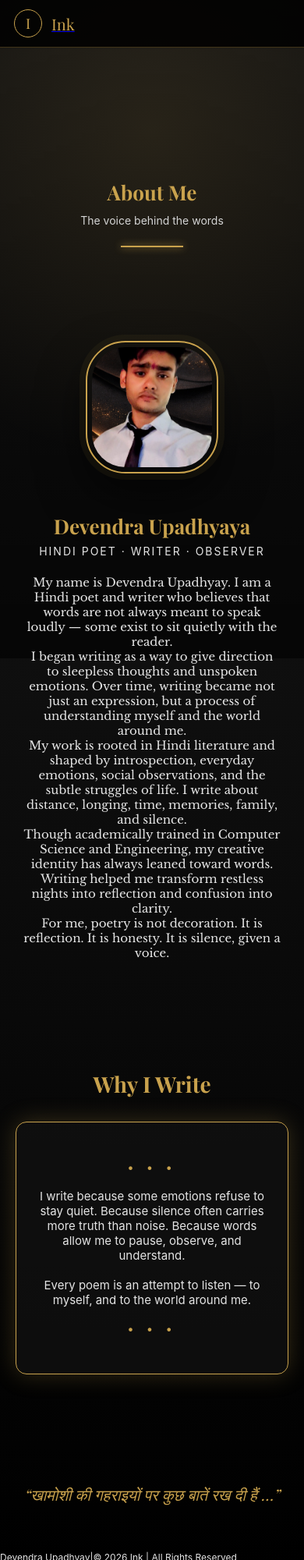
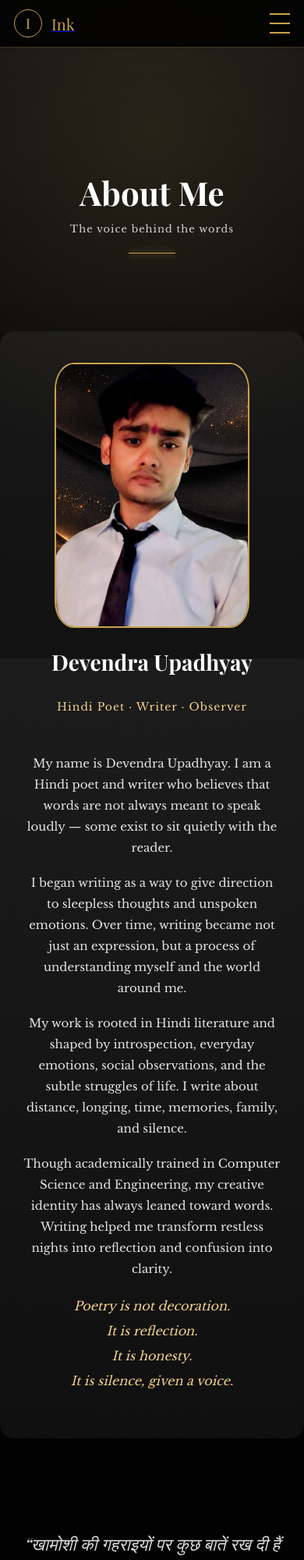
Before and after one commit to Devendra-upadhyay/Ink, a plain HTML site: page about.html in a window 390 px wide. Shown: the top 2000 px of the page at 78% size. Drawn offline with nearby package versions, Linux system fonts and the light colour scheme.

Commit message:
git commit -m "Updated files "

```diff
--- a/about.css
+++ b/about.css
@@ -1,260 +1,125 @@
 /* =========================
-   GLOBAL RESET & VARIABLES
-========================= */
-* {
-  margin: 0;
-  padding: 0;
-  box-sizing: border-box;
-}
+   ABOUT PAGE STYLES
+   ========================= */
 
-:root {
-  --bg-dark: #0b0b0b;
-  --bg-charcoal: #121212;
-  --gold: #c9a24d;
-  --gold-soft: rgba(201, 162, 77, 0.6);
-  --text-main: #f2f2f2;
-  --text-muted: #b5b5b5;
-  --border-soft: rgba(201, 162, 77, 0.25);
-}
-
-body {
-  font-family: 'Inter', sans-serif;
-  background: radial-gradient(circle at top, #141414, #050505);
-  color: var(--text-main);
-  line-height: 1.7;
-}
-
-/* =========================
-   COMMON NAVBAR (ALL PAGES)
-========================= */
-.navbar {
-  position: sticky;
-  top: 0;
-  z-index: 100;
-  background: rgba(8, 8, 8, 0.85);
-  backdrop-filter: blur(8px);
-  display: flex;
-  justify-content: space-between;
-  align-items: center;
-  padding: 14px 60px;
-  border-bottom: 1px solid var(--border-soft);
-}
-
-.nav-left {
-  display: flex;
-  align-items: center;
-  gap: 14px;
-}
-
-.logo-circle {
-  width: 42px;
-  height: 42px;
-  border-radius: 50%;
-  border: 1px solid var(--gold);
-  display: flex;
-  align-items: center;
-  justify-content: center;
-  font-family: 'Cinzel', serif;
-  color: var(--gold);
-  font-size: 20px;
-}
-
-.logo-text {
-  font-family: 'Playfair Display', serif;
-  font-size: 22px;
-  color: var(--gold);
-  letter-spacing: 1px;
-}
-
-.nav-right a {
-  margin-left: 26px;
-  text-decoration: none;
-  font-size: 14px;
-  color: var(--gold-soft);
-  position: relative;
-  transition: color 0.3s ease;
-}
-
-.nav-right a::after {
-  content: "";
-  position: absolute;
-  bottom: -6px;
-  left: 0;
-  width: 0%;
-  height: 1px;
-  background: var(--gold);
-  transition: width 0.3s ease;
-}
-
-.nav-right a:hover,
-.nav-right a.active {
-  color: var(--gold);
-}
-
-.nav-right a:hover::after,
-.nav-right a.active::after {
-  width: 100%;
-}
-
-/* =========================
-   PAGE TITLE (COMMON)
-========================= */
+/* PAGE TITLE */
 .page-title {
-  padding: 110px 20px 80px;
   text-align: center;
+  padding: 80px 20px 40px;
 }
 
 .page-title h1 {
   font-family: 'Playfair Display', serif;
-  font-size: 48px;
-  color: var(--gold);
-  margin-bottom: 14px;
+  font-size: 42px;
+  margin-bottom: 10px;
+  color: #fff;
 }
 
 .page-title p {
-  color: var(--text-muted);
-  font-size: 16px;
-  max-width: 620px;
-  margin: 0 auto;
+  font-family: 'Libre Baskerville', serif;
+  font-size: 13px;
+  letter-spacing: 1px;
+  opacity: 0.8;
+  color: #fff;
 }
 
 .divider {
-  width: 80px;
+  width: 60px;
   height: 1px;
-  background: var(--gold);
-  margin: 30px auto 0;
-  opacity: 0.6;
+  background: #c9a24d;
+  margin: 22px auto 0;
 }
 
 /* =========================
-   ABOUT PAGE — PROFILE
-========================= */
-.profile {
-  max-width: 1100px;
-  margin: 0 auto;
-  padding: 80px 40px;
-  display: grid;
-  grid-template-columns: 340px 1fr;
-  gap: 70px;
+   BRIEFING BOX (UNIFIED CARD)
+   ========================= */
+.briefing-box {
+  max-width: 800px;
+  margin: 60px auto;
+  padding: 40px 30px;
+  background: rgba(255,255,255,0.05);
+  border-radius: 18px;
+  box-shadow: 0 25px 50px rgba(0,0,0,0.5);
+  display: flex;
+  flex-direction: column;
   align-items: center;
+  text-align: center;
+  gap: 25px;
 }
 
-.profile-img {
-  display: flex;
-  justify-content: center;
+/* IMAGE ON TOP */
+.about-image {
+  width: 250px;
+  height: 340px;
+  overflow: hidden;
+  border-radius: 10%;
+  border: 2px solid #c9a24d;
+ /*box-shadow: 0 10px 25px rgba(0,0,0,0.5);*/
 }
 
-.profile-img img {
-  width: 260px;
-  height: 260px;
+.about-image img {
+  width: 100%;
+  height: 100%;
   object-fit: cover;
-  border-radius: 50%;
-  border: 2px solid var(--gold);
-  padding: 6px;
-  box-shadow:
-    0 0 0 8px rgba(201, 162, 77, 0.06),
-    0 30px 60px rgba(0, 0, 0, 0.6);
 }
 
-.profile-text h2 {
+/* NAME & ROLE */
+.briefing-box h2 {
   font-family: 'Playfair Display', serif;
-  font-size: 36px;
-  color: var(--gold);
-  margin-bottom: 8px;
+  font-size: 28px;
+  color: #fff;
+  margin-bottom: 5px;
 }
 
-.profile-text .role {
+.briefing-box .role {
+  font-family: 'Libre Baskerville', serif;
   font-size: 14px;
-  letter-spacing: 2px;
-  color: var(--gold-soft);
-  text-transform: uppercase;
-  margin-bottom: 22px;
+  color: #f3d28a;
+  margin-bottom: 25px;
+  letter-spacing: 1px;
 }
 
-.profile-text p {
+/* TEXT CONTENT */
+.about-text p {
   font-family: 'Libre Baskerville', serif;
-  color: var(--text-muted);
+  font-size: 15px;
+  line-height: 1.8;
+  color: rgba(255,255,255,0.88);
+  margin-bottom: 18px;
+}
+
+.about-text .emphasis {
+  font-style: italic;
+  color: #f3d28a;
   font-size: 16px;
-  max-width: 620px;
+  line-height: 2;
+}
+
+/* CLOSING HINDI LINE */
+.closing {
+  padding: 60px 20px;
+  text-align: center;
+  font-family: 'Playfair Display', serif;
+  font-size: 22px;
+  opacity: 0.85;
+  color: #fff;
 }
 
 /* =========================
-   WHY I WRITE SECTION
-========================= */
-.why {
-  padding: 100px 20px;
-  background: linear-gradient(
-    to bottom,
-    rgba(201, 162, 77, 0.03),
-    transparent
-  );
-  text-align: center;
-}
-
-.why h2 {
-  font-family: 'Playfair Display', serif;
-  font-size: 34px;
-  color: var(--gold);
-  margin-bottom: 40px;
-}
-
-.quote-box {
-  max-width: 760px;
-  margin: 0 auto;
-  padding: 50px 40px;
-  font-family: 'Libre Baskerville', serif;
-  font-size: 17px;
-  color: var(--text-muted);
-  border: 1px solid var(--border-soft);
-  position: relative;
-  background: rgba(10, 10, 10, 0.6);
-}
-
-.quote-divider {
-  color: var(--gold);
-  letter-spacing: 6px;
-  margin: 20px 0;
-  opacity: 0.7;
-}
-
-/* =========================
-   CLOSING QUOTE
-========================= */
-.closing {
-  padding: 90px 20px;
-  text-align: center;
-  font-family: 'Playfair Display', serif;
-  font-size: 26px;
-  color: var(--gold-soft);
-  font-style: italic;
-}
-
-/* =========================
-   FOOTER (COMMON)
-========================= */
-footer {
-  text-align: center;
-  padding: 30px 10px;
-  font-size: 13px;
-  color: var(--text-muted);
-  border-top: 1px solid var(--border-soft);
-  background: rgba(5, 5, 5, 0.8);
-}
-
-/* =========================
-   RESPONSIVE
-========================= */
-@media (max-width: 900px) {
-  .profile {
-    grid-template-columns: 1fr;
-    text-align: center;
+   DESKTOP LAYOUT
+   ========================= */
+@media (min-width: 992px) {
+  .briefing-box {
+    padding: 50px 60px;
+    max-width: 900px;
   }
 
-  .profile-text p {
-    margin: 0 auto;
+  .about-image {
+    width: 200px;
+    height: 200px;
   }
 
-  .navbar {
-    padding: 14px 24px;
+  .briefing-box h2 {
+    font-size: 32px;
   }
 }
--- a/about.html
+++ b/about.html
@@ -8,105 +8,94 @@
   <!-- Fonts -->
   <link href="https://fonts.googleapis.com/css2?family=Playfair+Display:wght@400;600;700&family=Libre+Baskerville&display=swap" rel="stylesheet">
 
-  <!-- Styles -->
+  <!-- Global Styles -->
   <link rel="stylesheet" href="style.css">
+  <!-- About Page Styles -->
+  <link rel="stylesheet" href="about.css">
 </head>
 <body>
 
 <!-- NAVBAR -->
-  <header>
 <header class="navbar">
   <div class="nav-left">
     <div class="logo-circle">I</div>
     <a href="index.html"><span class="logo-text">Ink</span></a>
   </div>
-  <nav class="nav-right">
-      <nav>
+
+  <div class="hamburger" id="hamburger">
+    <span></span>
+    <span></span>
+    <span></span>
+  </div>
+
+  <nav class="nav-right" id="navMenu">
     <a href="index.html">Home</a>
     <a href="poem.html">Poems</a>
     <a href="featured-poems.html">Featured</a>
     <a href="about.html" class="active">About</a>
     <a href="contact.html">Contact</a>
   </nav>
-    </div>
 </header>
 
-  <!-- HERO -->
+<!-- PAGE TITLE -->
 <section class="page-title">
   <h1>About Me</h1>
   <p>The voice behind the words</p>
   <div class="divider"></div>
 </section>
 
-  <!-- PROFILE -->
-  <section class="profile">
-    <div class="profile-img">
-      <img src="Image/Writer2.png" alt="Author Image">
+<!-- BRIEFING BOX -->
+<section class="about">
+  <div class="briefing-box">
+
+    <!-- IMAGE ON TOP -->
+    <div class="about-image">
+      <img src="Image/Writer2.png" alt="Author Image" class="author-image">
     </div>
-    <div class="profile-text">
-      <h2>Devendra Upadhyaya</h2>
-      <div class="role">Hindi Poet · Writer · Observer</div>
+
+    <!-- NAME & ROLE -->
+    <h2>Devendra Upadhyay</h2>
+    <span class="role">Hindi Poet · Writer · Observer</span>
+
+    <!-- INTRO + JOURNEY + EMPHASIS -->
+    <div class="about-text">
       <p>
-      My name is Devendra Upadhyay.
-      I am a Hindi poet and writer who believes that words are not always meant
-      to speak loudly — some exist to sit quietly with the reader.
+        My name is Devendra Upadhyay. I am a Hindi poet and writer who believes that words are not always meant to speak loudly — some exist to sit quietly with the reader.
       </p>
 
       <p>
-      I began writing as a way to give direction to sleepless thoughts and
-      unspoken emotions. Over time, writing became not just an expression,
-      but a process of understanding myself and the world around me.
+        I began writing as a way to give direction to sleepless thoughts and unspoken emotions. Over time, writing became not just an expression, but a process of understanding myself and the world around me.
       </p>
 
       <p>
-      My work is rooted in Hindi literature and shaped by introspection,
-      everyday emotions, social observations, and the subtle struggles of life.
-      I write about distance, longing, time, memories, family, and silence.
+        My work is rooted in Hindi literature and shaped by introspection, everyday emotions, social observations, and the subtle struggles of life. I write about distance, longing, time, memories, family, and silence.
       </p>
 
       <p>
-      Though academically trained in Computer Science and Engineering,
-      my creative identity has always leaned toward words.
-      Writing helped me transform restless nights into reflection
-      and confusion into clarity.
+        Though academically trained in Computer Science and Engineering, my creative identity has always leaned toward words. Writing helped me transform restless nights into reflection and confusion into clarity.
       </p>
 
-    <p>
-      For me, poetry is not decoration.
-      It is reflection.
-      It is honesty.
+      <p class="emphasis">
+        Poetry is not decoration. <br>
+        It is reflection. <br>
+        It is honesty. <br>
         It is silence, given a voice.
       </p>
     </div>
-  </section>
 
-  <!-- WHY I WRITE -->
-  <section class="why">
-    <h2>Why I Write</h2>
-    <div class="quote-box">
-      <div class="quote-divider">• • •</div>
-      I write because some emotions refuse to stay quiet.
-    Because silence often carries more truth than noise.
-    Because words allow me to pause, observe, and understand.
-
-    <br><br>
-
-    Every poem is an attempt to listen —
-    to myself, and to the world around me.
-      <div class="quote-divider">• • •</div>
   </div>
 </section>
 
-  <!-- CLOSING QUOTE -->
+<!-- CLOSING HINDI LINE -->
 <section class="closing">
   “खामोशी की गहराइयों पर कुछ बातें रख दी हैं …”
 </section>
 
 <!-- FOOTER -->
-  <footer>
-    Devendra Upadhyay|© 2026 Ink | All Rights Reserved
+<footer class="footer">
+  Devendra Upadhyay | © 2026 Ink | All Rights Reserved
 </footer>
 
+<script src="main.js"></script>
 </body>
-<script src="main.js"></script>
 </html>
```
Also changed, not shown: contact.html (+25 -10 lines), featured-poems.html (+16 -9 lines), index.html (+7 -4 lines), poem.html (+15 -3 lines). Lines whose indentation alone changed are shown as unchanged.
